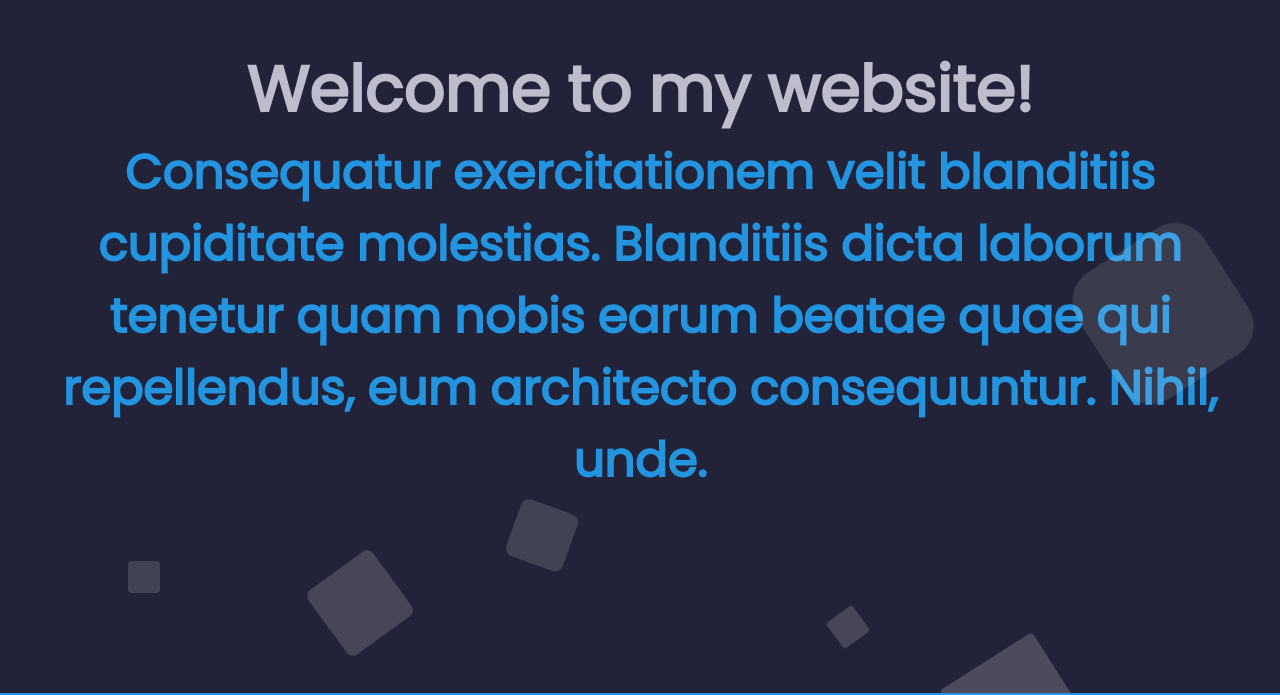
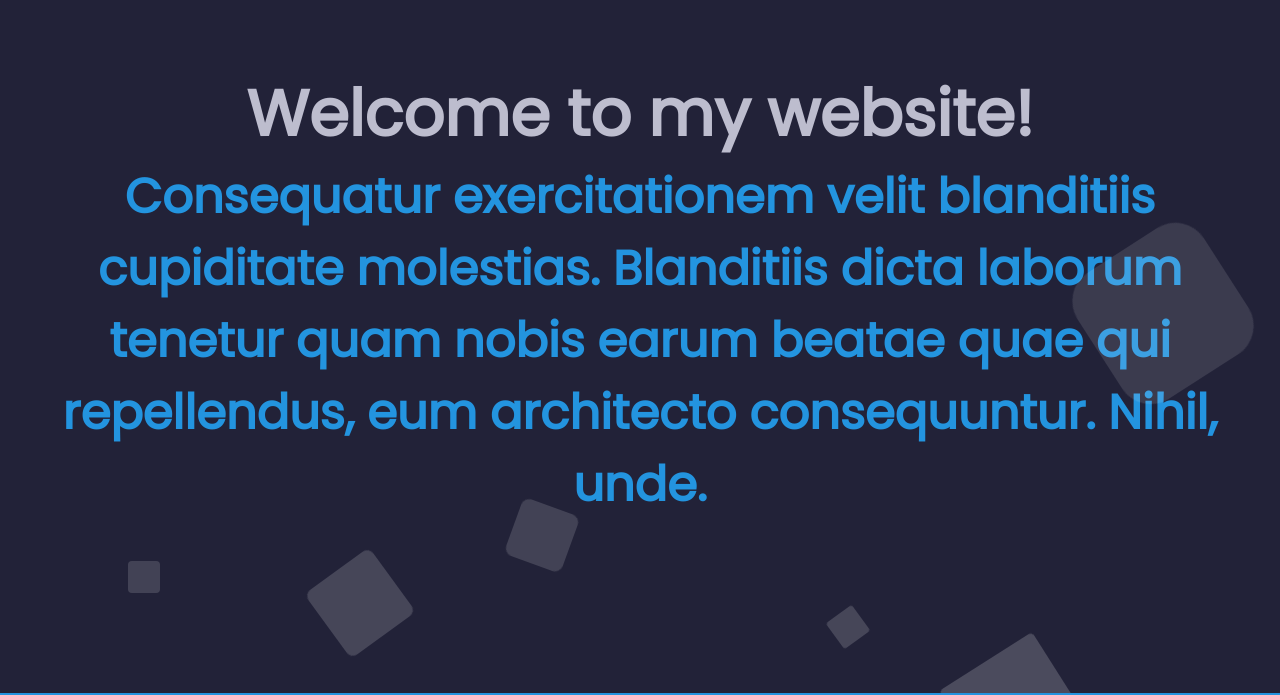
Before and after one commit to vladislavzasyadko/personal_website, a React (Create React App) app: page / in a window 1280 px wide. Shown: the part 107-802 px from the top of the page. Built offline with nearby package versions, Linux system fonts and the light colour scheme.

Commit message:
home section extra padding removed

```diff
--- a/src/components/Home/Home.module.scss
+++ b/src/components/Home/Home.module.scss
@@ -11,7 +11,6 @@
 }
 
 .text_area {
-    padding-bottom: 3rem;
     font-size: 2rem;
     font-weight: bold;
     color: #2394df;
```
